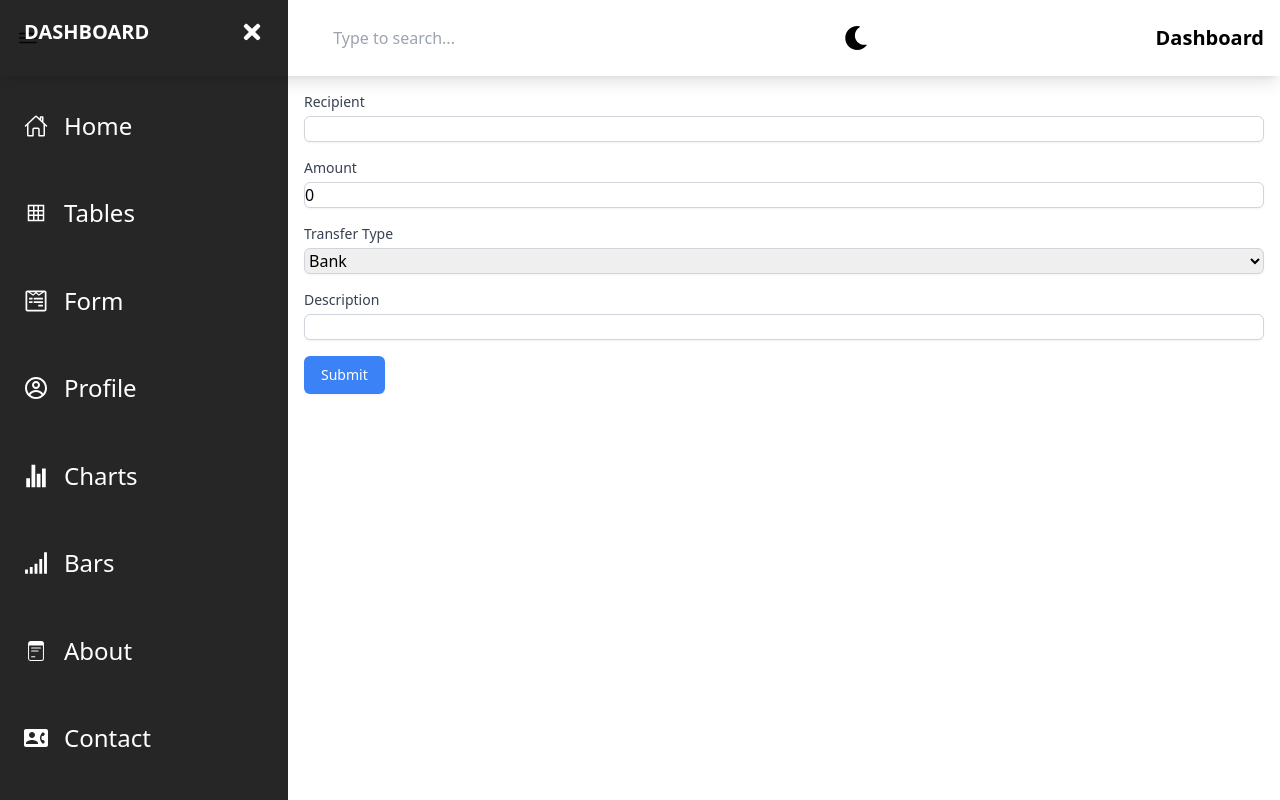
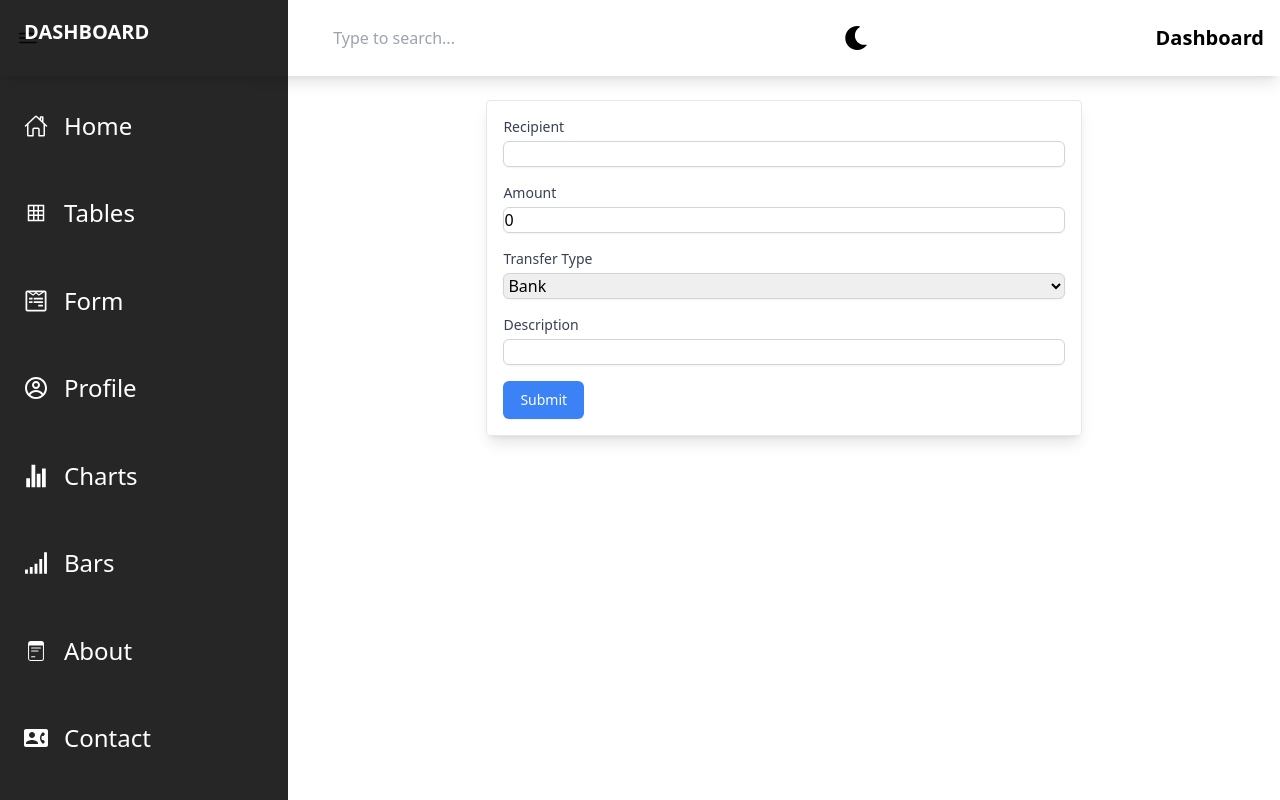
Before and after one commit to GabrielOchieng/payment-dashboard, a React (Vite) app: page /transfer in a window 1280 px wide. Built offline with nearby package versions, Linux system fonts and the light colour scheme.

Commit message:
styling of the form

```diff
--- a/src/components/Sidebar.tsx
+++ b/src/components/Sidebar.tsx
@@ -1,4 +1,4 @@
-import { FaTimes } from "react-icons/fa";
+// import { FaTimes } from "react-icons/fa";
 import { IoHomeOutline } from "react-icons/io5";
 import { LiaTableSolid } from "react-icons/lia";
 import { FaWpforms } from "react-icons/fa";
@@ -14,7 +14,7 @@ interface SidebarProps {
   isOpen: boolean;
 }
 
-const Sidebar: React.FC<SidebarProps> = ({ handleSideBar, isOpen }) => {
+const Sidebar: React.FC<SidebarProps> = ({ isOpen }) => {
   return (
     <div
       className={`fixed top-0 left-0 h-full w-72 z-50 bg-black bg-opacity-85 text-white transition duration-300 ease-in-out ${
@@ -25,9 +25,9 @@ const Sidebar: React.FC<SidebarProps> = ({ handleSideBar, isOpen }) => {
         <Link to="/">
           <h1 className="text-xl font-bold">DASHBOARD</h1>
         </Link>
-        <button onClick={handleSideBar} className="focus:outline-none">
+        {/* <button onClick={handleSideBar} className="focus:outline-none">
           <FaTimes className="h-6 w-6" />
-        </button>
+        </button> */}
       </div>
 
       <div className="sidebar-content h-[calc(100%-4rem)] p-6 flex flex-col">
--- a/src/components/TransferForm.tsx
+++ b/src/components/TransferForm.tsx
@@ -20,17 +20,20 @@ const TransferForm: React.FC = () => {
 
   const handleSubmit = (e: React.FormEvent) => {
     e.preventDefault();
-    // Validate and submit the transfer data
+    // Validation before submission the transfer data
     if (transferData.amount <= 0 || !transferData.recipient) {
       toast.error("Please provide valid recipient and amount.");
       return;
     }
-    // Simulate form submission
+    // Confirm form submission
     toast.success("Transfer initiated successfully!");
   };
 
   return (
-    <form onSubmit={handleSubmit} className="p-4">
+    <form
+      onSubmit={handleSubmit}
+      className="p-4 w-[90%] md:w-[60%] mx-auto container border mt-6 rounded shadow-lg"
+    >
       <div className="mb-4">
         <label
           htmlFor="recipient"
@@ -81,8 +84,11 @@ const TransferForm: React.FC = () => {
           required
         >
           <option value="Bank">Bank</option>
-          <option value="Mobile">Mobile</option>
-          <option value="PayPal">PayPal</option>
+          <option value="National">National</option>
+          <option value="KCB">KCB</option>
+          <option value="Equity">Equity</option>
+          <option value="Cooperative">Cooperative</option>
+          <option value="Family">Family</option>
         </select>
       </div>
       <div className="mb-4">
```
